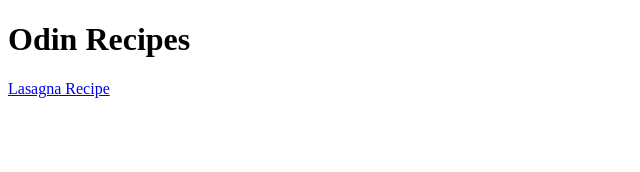
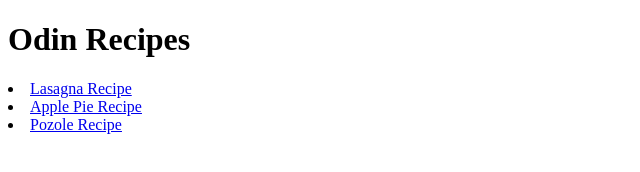
Before and after one commit to zziegler8/odin-recipes, a plain HTML site: page index.html in a window 1280 px wide. Shown: the whole page, without its empty margins (0-640 px from the left). Drawn offline with Linux system fonts and the light colour scheme.

Commit message:
Edit "index.html"

```diff
--- a/index.html
+++ b/index.html
@@ -6,6 +6,10 @@
 </head>
 <body>
     <h1>Odin Recipes</h1>
-    <a href="odin-recipes/lasagna.html">Lasagna Recipe</a>
+    <ul></ul>
+        <li><a href="odin-recipes/lasagna.html">Lasagna Recipe</a></li>
+        <li><a href="odin-recipes/apple-pie.html">Apple Pie Recipe</a></li>
+        <li><a href="odin-recipes/pozole.html">Pozole Recipe</a></li>
+    </ul>
 </body>
 </html>
```
